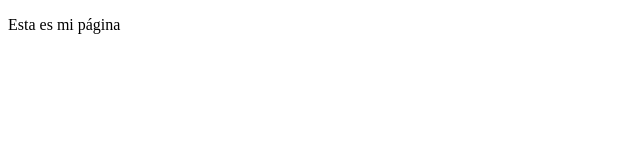
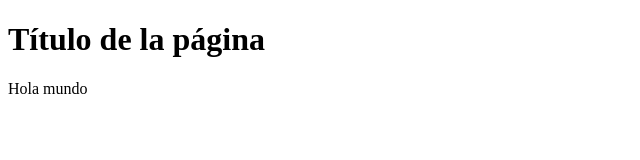
Before and after one commit to sergiocoteronPI/CursoGit, a plain HTML site: page index.html in a window 1280 px wide. Shown: the whole page, without its empty margins (0-640 px from the left). Drawn offline with Linux system fonts and the light colour scheme.

Commit message:
Agregado titulo y parrafo

```diff
--- a/index.html
+++ b/index.html
@@ -6,6 +6,8 @@
     </head>
 
     <body>
-        <p>Esta es mi página</p>
+        <h1>T&iacute;tulo de la p&aacute;gina</h1>
+
+        <p>Hola mundo</p>
     </body>
 </html>
```
